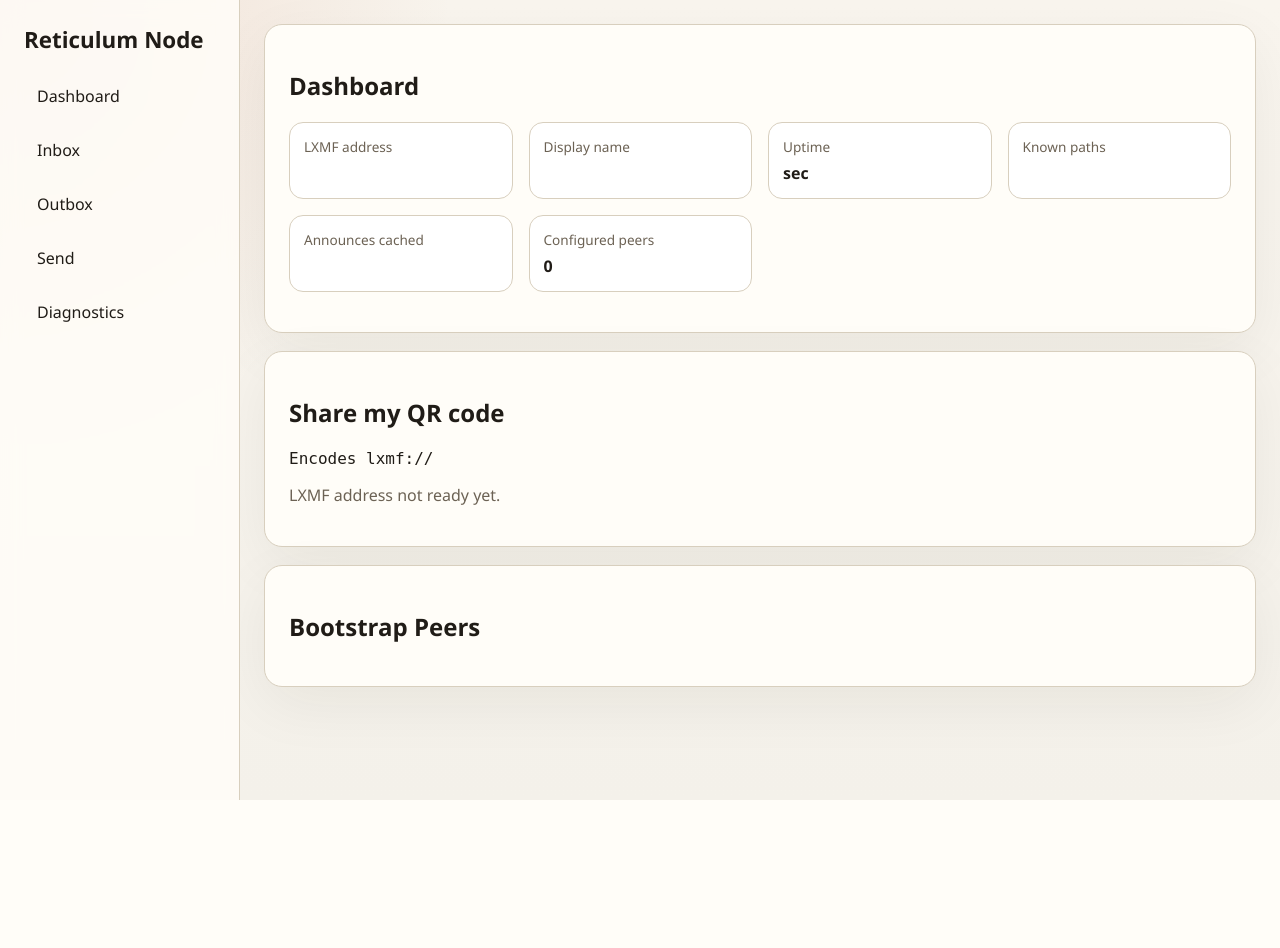
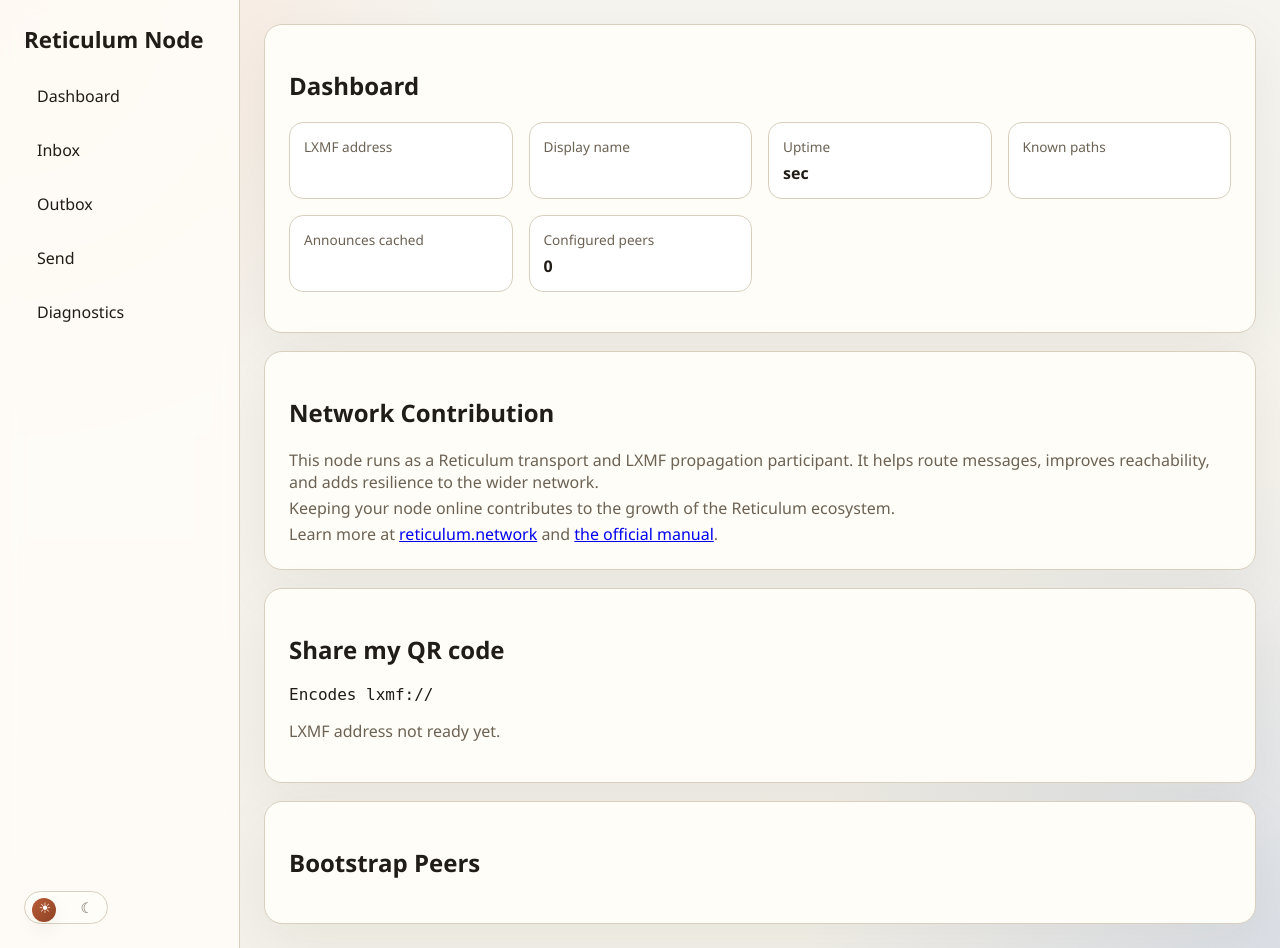
Before and after one commit to dengoroff/reticulum-rns-node, a FastAPI app: template app/templates/dashboard.html in a window 1280 px wide. Before the commit the page ends 800 px from the top, so only its background shows below. Run offline with FastAPI, Linux system fonts and the light colour scheme; the template is opened without the code that fills it, so the values that code supplies are empty; parts of the project's set-up code (start-up, migrations or seed data) failed here and were passed over.

Commit message:
network contribution

```diff
--- a/app/static/styles.css
+++ b/app/static/styles.css
@@ -1,11 +1,39 @@
 :root {
+  color-scheme: light;
   --bg: #f4f1ea;
   --panel: #fffdf8;
+  --panel-strong: #ffffff;
   --line: #d8cfbe;
   --text: #201c17;
   --muted: #6c6254;
   --accent: #b85c38;
   --accent-dark: #8e4223;
+  --sidebar: rgba(255, 253, 248, 0.85);
+  --backdrop: rgba(32, 28, 23, 0.58);
+  --shadow: rgba(32, 28, 23, 0.06);
+  --shadow-strong: rgba(32, 28, 23, 0.24);
+  --error-text: #8c1d18;
+  --error-line: #e1ada8;
+  --error-bg: #fff1ef;
+}
+
+:root[data-theme="dark"] {
+  color-scheme: dark;
+  --bg: #101418;
+  --panel: #151b21;
+  --panel-strong: #1b222b;
+  --line: #2c3743;
+  --text: #eef3f8;
+  --muted: #9aa7b4;
+  --accent: #ff8f5a;
+  --accent-dark: #df6a34;
+  --sidebar: rgba(18, 24, 31, 0.84);
+  --backdrop: rgba(4, 7, 10, 0.72);
+  --shadow: rgba(0, 0, 0, 0.32);
+  --shadow-strong: rgba(0, 0, 0, 0.5);
+  --error-text: #ffb3a6;
+  --error-line: #6f3328;
+  --error-bg: #331915;
 }
 
 * {
@@ -17,8 +45,9 @@ body {
   font-family: "IBM Plex Sans", "Segoe UI", sans-serif;
   color: var(--text);
   background:
-    radial-gradient(circle at top left, rgba(184, 92, 56, 0.15), transparent 30%),
-    linear-gradient(180deg, #f9f5ee 0%, var(--bg) 100%);
+    radial-gradient(circle at top left, rgba(255, 143, 90, 0.16), transparent 28%),
+    radial-gradient(circle at bottom right, rgba(67, 114, 201, 0.14), transparent 30%),
+    linear-gradient(180deg, color-mix(in srgb, var(--bg) 78%, #ffffff 22%) 0%, var(--bg) 100%);
 }
 
 .shell {
@@ -28,9 +57,11 @@ body {
 }
 
 .sidebar {
+  display: flex;
+  flex-direction: column;
   padding: 24px;
   border-right: 1px solid var(--line);
-  background: rgba(255, 253, 248, 0.85);
+  background: var(--sidebar);
   backdrop-filter: blur(10px);
 }
 
@@ -42,6 +73,64 @@ body {
 .sidebar nav {
   display: grid;
   gap: 10px;
+  margin-bottom: auto;
+}
+
+.theme-toggle {
+  position: fixed;
+  left: 24px;
+  bottom: 24px;
+  z-index: 1100;
+  width: 84px;
+  padding: 0;
+  background: transparent;
+  border: 0;
+}
+
+.theme-toggle-track {
+  position: relative;
+  display: flex;
+  align-items: center;
+  justify-content: space-between;
+  width: 84px;
+  padding: 6px 10px;
+  border: 1px solid var(--line);
+  border-radius: 999px;
+  background: var(--panel);
+  box-shadow: inset 0 1px 0 rgba(255, 255, 255, 0.04);
+}
+
+.theme-icon {
+  position: relative;
+  z-index: 1;
+  width: 20px;
+  text-align: center;
+  color: var(--muted);
+  font-size: 0.9rem;
+}
+
+:root:not([data-theme="dark"]) .theme-icon-sun {
+  color: #fff;
+}
+
+:root[data-theme="dark"] .theme-icon-moon {
+  color: #fff;
+}
+
+.theme-toggle-thumb {
+  position: absolute;
+  top: 6px;
+  left: 7px;
+  width: 24px;
+  height: 24px;
+  border-radius: 999px;
+  background: linear-gradient(135deg, var(--accent), var(--accent-dark));
+  box-shadow: 0 8px 20px var(--shadow);
+  transition: transform 180ms ease;
+}
+
+:root[data-theme="dark"] .theme-toggle-thumb {
+  transform: translateX(44px);
 }
 
 .sidebar a {
@@ -66,7 +155,7 @@ body {
   border: 1px solid var(--line);
   border-radius: 18px;
   padding: 24px;
-  box-shadow: 0 18px 60px rgba(32, 28, 23, 0.06);
+  box-shadow: 0 18px 60px var(--shadow);
 }
 
 .peer-panel {
--- a/app/templates/base.html
+++ b/app/templates/base.html
@@ -4,6 +4,13 @@
     <meta charset="utf-8" />
     <meta name="viewport" content="width=device-width, initial-scale=1" />
     <title>{{ title if title else "Reticulum Node" }}</title>
+    <script>
+      (() => {
+        const stored = localStorage.getItem("theme");
+        const preferred = window.matchMedia("(prefers-color-scheme: dark)").matches ? "dark" : "light";
+        document.documentElement.dataset.theme = stored || preferred;
+      })();
+    </script>
     <link rel="stylesheet" href="/static/styles.css" />
   </head>
   <body>
@@ -17,10 +24,38 @@
           <a href="/send">Send</a>
           <a href="/diagnostics">Diagnostics</a>
         </nav>
+        <button type="button" class="theme-toggle" data-theme-toggle aria-label="Toggle color theme" title="Toggle color theme">
+          <span class="theme-toggle-track">
+            <span class="theme-icon theme-icon-sun" aria-hidden="true">☀</span>
+            <span class="theme-icon theme-icon-moon" aria-hidden="true">☾</span>
+            <span class="theme-toggle-thumb"></span>
+          </span>
+        </button>
       </aside>
       <main class="content">
         {% block content %}{% endblock %}
       </main>
     </div>
+    <script>
+      (() => {
+        const root = document.documentElement;
+        const toggle = document.querySelector("[data-theme-toggle]");
+        if (!toggle) return;
+
+        const syncLabel = () => {
+          const theme = root.dataset.theme === "dark" ? "dark" : "light";
+          toggle.setAttribute("aria-pressed", theme === "dark" ? "true" : "false");
+        };
+
+        toggle.addEventListener("click", () => {
+          const next = root.dataset.theme === "dark" ? "light" : "dark";
+          root.dataset.theme = next;
+          localStorage.setItem("theme", next);
+          syncLabel();
+        });
+
+        syncLabel();
+      })();
+    </script>
   </body>
 </html>
--- a/app/templates/dashboard.html
+++ b/app/templates/dashboard.html
@@ -30,6 +30,22 @@
   </dl>
 </section>
 <section class="panel peer-panel">
+  <h2>Network Contribution</h2>
+  <p class="meta-line">
+    This node runs as a Reticulum transport and LXMF propagation participant. It helps route
+    messages, improves reachability, and adds resilience to the wider network.
+  </p>
+  <p class="meta-line">
+    Keeping your node online contributes to the growth of the Reticulum ecosystem.
+  </p>
+  <p class="meta-line">
+    Learn more at
+    <a href="https://reticulum.network" target="_blank" rel="noreferrer">reticulum.network</a>
+    and
+    <a href="https://markqvist.github.io/Reticulum/" target="_blank" rel="noreferrer">the official manual</a>.
+  </p>
+</section>
+<section class="panel peer-panel">
   <h2>Share my QR code</h2>
   <p class="qr-address qr-encodes">Encodes lxmf://{{ stats.address }}</p>
   {% if qr_svg %}
@@ -42,14 +58,11 @@
     >
       {{ qr_svg|safe }}
     </button>
-    <p class="qr-address">{{ stats.address }}</p>
   </div>
   <div class="qr-modal" data-qr-modal hidden>
     <div class="qr-modal-backdrop" data-qr-close></div>
     <div class="qr-modal-dialog" role="dialog" aria-modal="true" aria-label="Large QR code">
-      <button type="button" class="qr-modal-close" data-qr-close aria-label="Close QR code">Close</button>
       <div class="qr-modal-art">{{ qr_svg|safe }}</div>
-      <p class="qr-address">{{ stats.address }}</p>
     </div>
   </div>
   <script>
--- a/app/templates/diagnostics.html
+++ b/app/templates/diagnostics.html
@@ -75,7 +75,7 @@
             <td>{{ "ok" if peer.dns_ok else "fail" }}</td>
             <td>{{ "ok" if peer.tcp_ok else "fail" }}</td>
             <td>{{ peer.dns_addresses|join(", ") if peer.dns_addresses else "-" }}</td>
-            <td>{{ peer.last_success_at or "-" }}</td>
+            <td>{{ peer.last_success_at|datetime_ts }}</td>
             <td>{{ peer.consecutive_failures }}</td>
             <td>{{ peer.error or "-" }}</td>
           </tr>
```
Also changed, not shown: other parts of app/static/styles.css (+27 -15 lines), app/templates/messages.html (+8 -0 lines).
